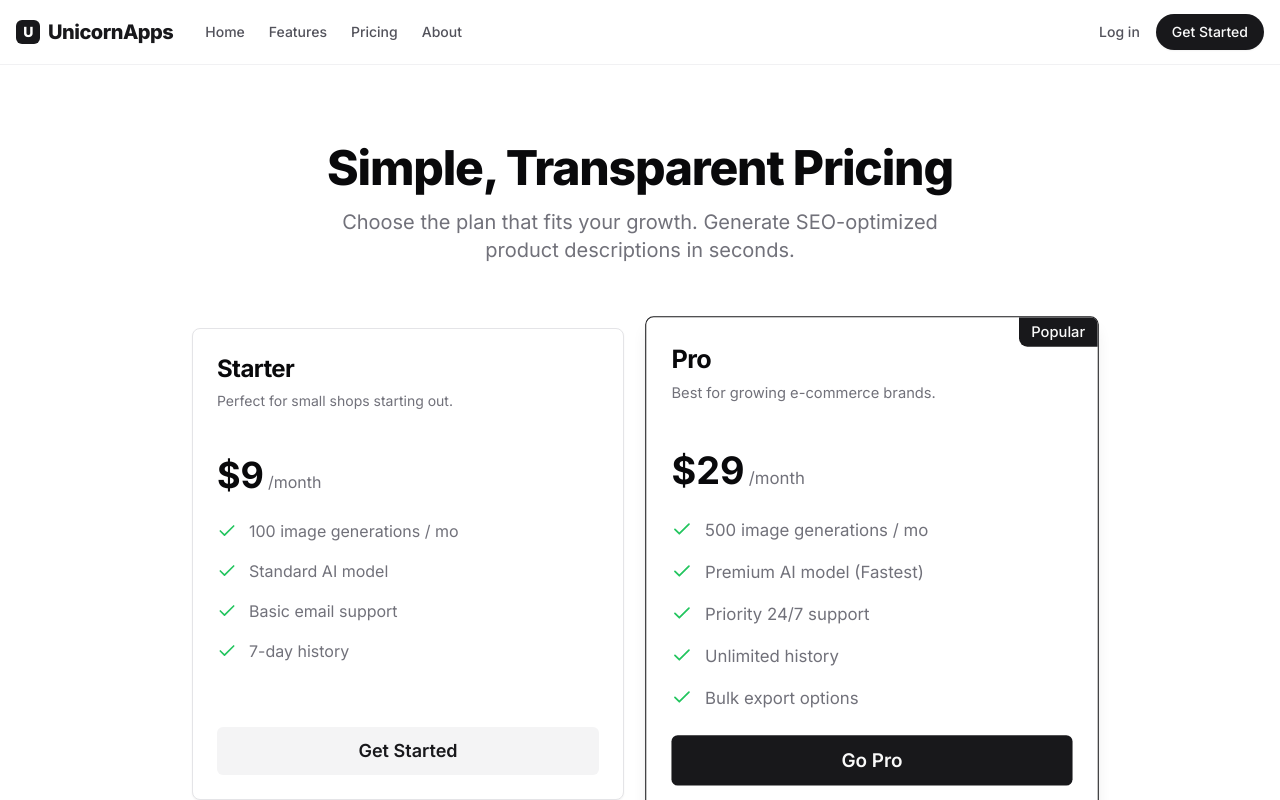
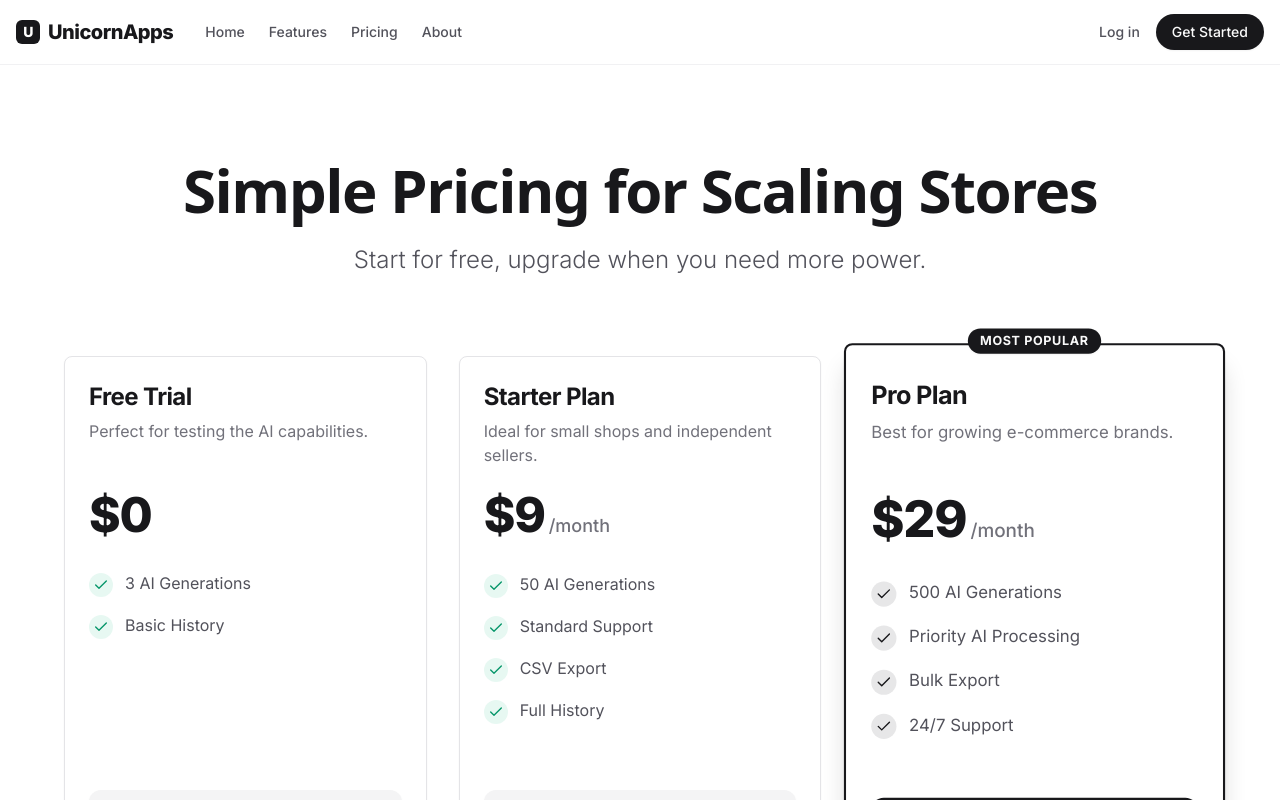
Before and after one commit to tornidomaroc-web/UnicornApps, a Next.js app: page /pricing in a window 1280 px wide. Shown: the top 800 px of the page. Built offline with nearby package versions, Linux system fonts and the light colour scheme; no server answers.

Commit message:
feat(pricing): build official tiered pricing page

```diff
--- a/src/app/pricing/page.tsx
+++ b/src/app/pricing/page.tsx
@@ -13,93 +13,109 @@ import { Check } from "lucide-react";
 export default function PricingPage() {
   const tiers = [
     {
-      name: "Starter",
-      price: "$9",
-      description: "Perfect for small shops starting out.",
+      name: "Free Trial",
+      price: "$0",
+      period: "",
+      description: "Perfect for testing the AI capabilities.",
       features: [
-        "100 image generations / mo",
-        "Standard AI model",
-        "Basic email support",
-        "7-day history",
+        "3 AI Generations",
+        "Basic History",
       ],
-      cta: "Get Started",
+      cta: "Start Free",
       featured: false,
-      href: "https://jadtrader.lemonsqueezy.com/checkout/buy/173d1849-c625-4fe5-952e-0372e6e337de",
+      href: "/login",
     },
     {
-      name: "Pro",
+      name: "Starter Plan",
+      price: "$9",
+      period: "/month",
+      description: "Ideal for small shops and independent sellers.",
+      features: [
+        "50 AI Generations",
+        "Standard Support",
+        "CSV Export",
+        "Full History",
+      ],
+      cta: "Get Starter",
+      featured: false,
+      href: "/login",
+    },
+    {
+      name: "Pro Plan",
       price: "$29",
+      period: "/month",
       description: "Best for growing e-commerce brands.",
       features: [
-        "500 image generations / mo",
-        "Premium AI model (Fastest)",
-        "Priority 24/7 support",
-        "Unlimited history",
-        "Bulk export options",
+        "500 AI Generations",
+        "Priority AI Processing",
+        "Bulk Export",
+        "24/7 Support",
       ],
-      cta: "Go Pro",
+      cta: "Get Pro",
       featured: true,
-      href: "https://jadtrader.lemonsqueezy.com/checkout/buy/46ed7c0f-c7ad-4b0b-90f2-11cf50168bf2",
+      href: "/login",
     },
   ];
 
   return (
-    <div className="container py-20 px-4 md:px-0">
-      <div className="text-center mb-16">
-        <h1 className="text-4xl font-extrabold tracking-tight sm:text-5xl mb-4">
-          Simple, Transparent Pricing
+    <div className="container mx-auto py-24 px-4 md:px-6 lg:px-8 max-w-7xl">
+      <div className="text-center mb-20 animate-in fade-in slide-in-from-bottom-4 duration-700">
+        <h1 className="text-4xl md:text-5xl lg:text-6xl font-extrabold tracking-tight text-zinc-900 dark:text-zinc-50 mb-6 font-sans">
+          Simple Pricing for Scaling Stores
         </h1>
-        <p className="text-xl text-muted-foreground max-w-2xl mx-auto">
-          Choose the plan that fits your growth. Generate SEO-optimized product
-          descriptions in seconds.
+        <p className="text-xl md:text-2xl text-zinc-600 dark:text-zinc-400 max-w-3xl mx-auto font-light">
+          Start for free, upgrade when you need more power.
         </p>
       </div>
 
-      <div className="grid md:grid-cols-2 gap-8 max-w-4xl mx-auto">
+      <div className="grid md:grid-cols-2 lg:grid-cols-3 gap-8 max-w-6xl mx-auto animate-in fade-in slide-in-from-bottom-8 duration-700 delay-150">
         {tiers.map((tier) => (
           <Card
             key={tier.name}
-            className={`flex flex-col relative overflow-hidden transition-all duration-300 hover:shadow-xl ${
-              tier.featured ? "border-primary shadow-lg scale-105" : ""
+            className={`flex flex-col relative transition-all duration-300 hover:-translate-y-1 bg-white dark:bg-zinc-950/50 ${
+              tier.featured
+                ? "border-primary border-2 shadow-xl shadow-primary/20 scale-100 lg:scale-105 z-10"
+                : "border-zinc-200 dark:border-zinc-800 shadow-sm"
             }`}
           >
             {tier.featured && (
-              <div className="absolute top-0 right-0 bg-primary text-primary-foreground px-3 py-1 text-sm font-medium rounded-bl-lg">
-                Popular
+              <div className="absolute -top-4 left-0 right-0 flex justify-center">
+                <span className="bg-primary text-primary-foreground text-xs font-bold uppercase tracking-wider py-1 px-3 rounded-full shadow-sm">
+                  Most Popular
+                </span>
               </div>
             )}
-            <CardHeader>
-              <CardTitle className="text-2xl font-bold">{tier.name}</CardTitle>
-              <CardDescription className="text-muted-foreground min-h-[40px]">
+            <CardHeader className={`${tier.featured ? 'pt-8' : ''}`}>
+              <CardTitle className="text-2xl font-bold text-zinc-900 dark:text-zinc-50">{tier.name}</CardTitle>
+              <CardDescription className="text-zinc-500 dark:text-zinc-400 min-h-[48px] text-sm md:text-base mt-2">
                 {tier.description}
               </CardDescription>
             </CardHeader>
             <CardContent className="flex-grow">
-              <div className="mb-6">
-                <span className="text-4xl font-bold">{tier.price}</span>
-                <span className="text-muted-foreground ml-1">/month</span>
+              <div className="mb-8 flex items-baseline gap-1">
+                <span className="text-5xl font-extrabold tracking-tight text-zinc-900 dark:text-zinc-50">{tier.price}</span>
+                {tier.period && (
+                  <span className="text-lg text-zinc-500 dark:text-zinc-400 font-medium">{tier.period}</span>
+                )}
               </div>
               <ul className="space-y-4">
                 {tier.features.map((feature) => (
                   <li key={feature} className="flex items-start gap-3">
-                    <Check className="h-5 w-5 text-green-500 shrink-0 mt-0.5" />
-                    <span className="text-muted-foreground">{feature}</span>
+                    <div className={`mt-0.5 rounded-full p-1 ${tier.featured ? 'bg-primary/10 dark:bg-primary/20' : 'bg-emerald-500/10 dark:bg-emerald-500/20'}`}>
+                      <Check className={`h-4 w-4 ${tier.featured ? 'text-primary' : 'text-emerald-600 dark:text-emerald-400'}`} />
+                    </div>
+                    <span className="text-zinc-600 dark:text-zinc-300">{feature}</span>
                   </li>
                 ))}
               </ul>
             </CardContent>
-            <CardFooter>
-              <Link
-                href={tier.href}
-                target="_blank"
-                rel="noopener noreferrer"
-                className="w-full"
-              >
+            <CardFooter className="pt-8">
+              <Link href={tier.href} className="w-full">
                 <Button
-                  className={`w-full h-12 text-lg font-semibold ${
+                  className={`w-full h-14 text-lg font-semibold rounded-xl shadow-sm transition-all ${
                     tier.featured
-                      ? "bg-primary hover:bg-primary/90"
-                      : "bg-secondary hover:bg-secondary/80 text-secondary-foreground"
+                      ? "bg-primary hover:bg-primary/90 text-primary-foreground hover:shadow-md"
+                      : "bg-zinc-100 hover:bg-zinc-200 text-zinc-900 dark:bg-zinc-800 dark:hover:bg-zinc-700 dark:text-zinc-50"
                   }`}
                 >
                   {tier.cta}
@@ -110,10 +126,10 @@ export default function PricingPage() {
         ))}
       </div>
 
-      <div className="mt-20 text-center text-sm text-muted-foreground">
+      <div className="mt-20 text-center text-sm text-zinc-500 dark:text-zinc-400">
         <p>
           Need a custom plan?{" "}
-          <a href="mailto:support@uniconapps.com" className="underline hover:text-foreground">
+          <a href="mailto:support@unicornapps.com" className="font-medium underline hover:text-zinc-900 dark:hover:text-zinc-50 transition-colors">
             Contact our sales team
           </a>
         </p>
```
